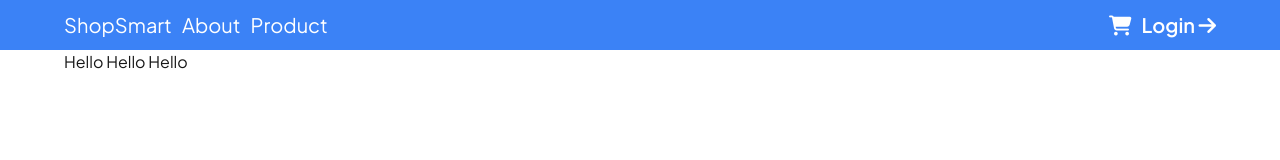
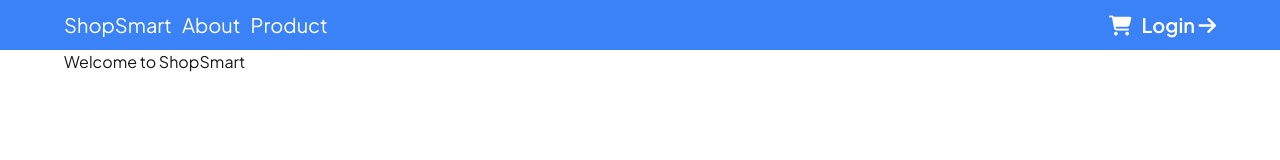
Before and after one commit to ferianai/milestone-2-iteration-onlineshop, a Next.js app: page / in a window 1280 px wide. Shown: the top 160 px of the page. Built offline with nearby package versions, Linux system fonts and the light colour scheme.

Commit message:
update home

```diff
--- a/src/pages/index.tsx
+++ b/src/pages/index.tsx
@@ -1,7 +1,12 @@
+import Head from "next/head";
+
 export default function Home() {
   return (
     <div>
-      <h1>Hello Hello Hello</h1>
+      <Head>
+        <title>ShopSmart</title>
+      </Head>
+      <h1>Welcome to ShopSmart</h1>
     </div>
   );
 }
```
